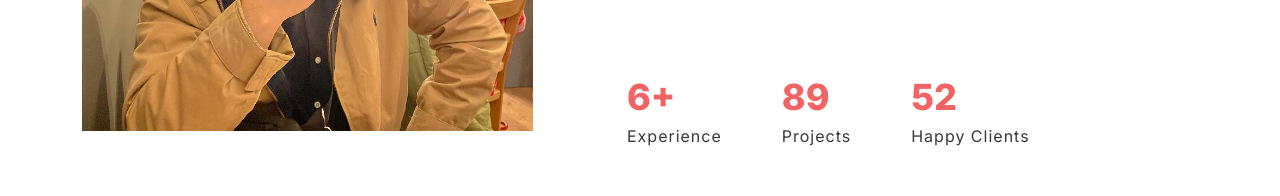
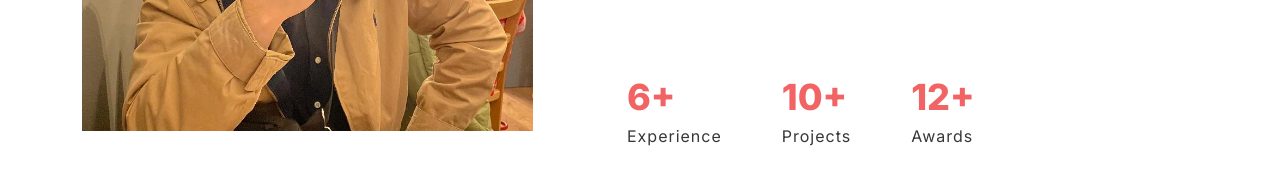
Before and after one commit to devTabasco/devTabasco.github.io, a plain HTML site: page index.html in a window 1280 px wide. Shown: the part 500-696 px from the top of the page. Drawn offline with nearby package versions, Linux system fonts and the light colour scheme.

Commit message:
Add files via upload

```diff
--- a/index.html
+++ b/index.html
@@ -63,12 +63,12 @@
                     <span>Experience</span>
                   </li>
                   <li>
-                    <strong>89</strong>
+                    <strong>10+</strong>
                     <span>Projects</span>
                   </li>
                   <li>
-                    <strong>52</strong>
-                    <span>Happy Clients</span>
+                    <strong>12+</strong>
+                    <span>Awards</span>
                   </li>
                 </ul>
             </section>
```
